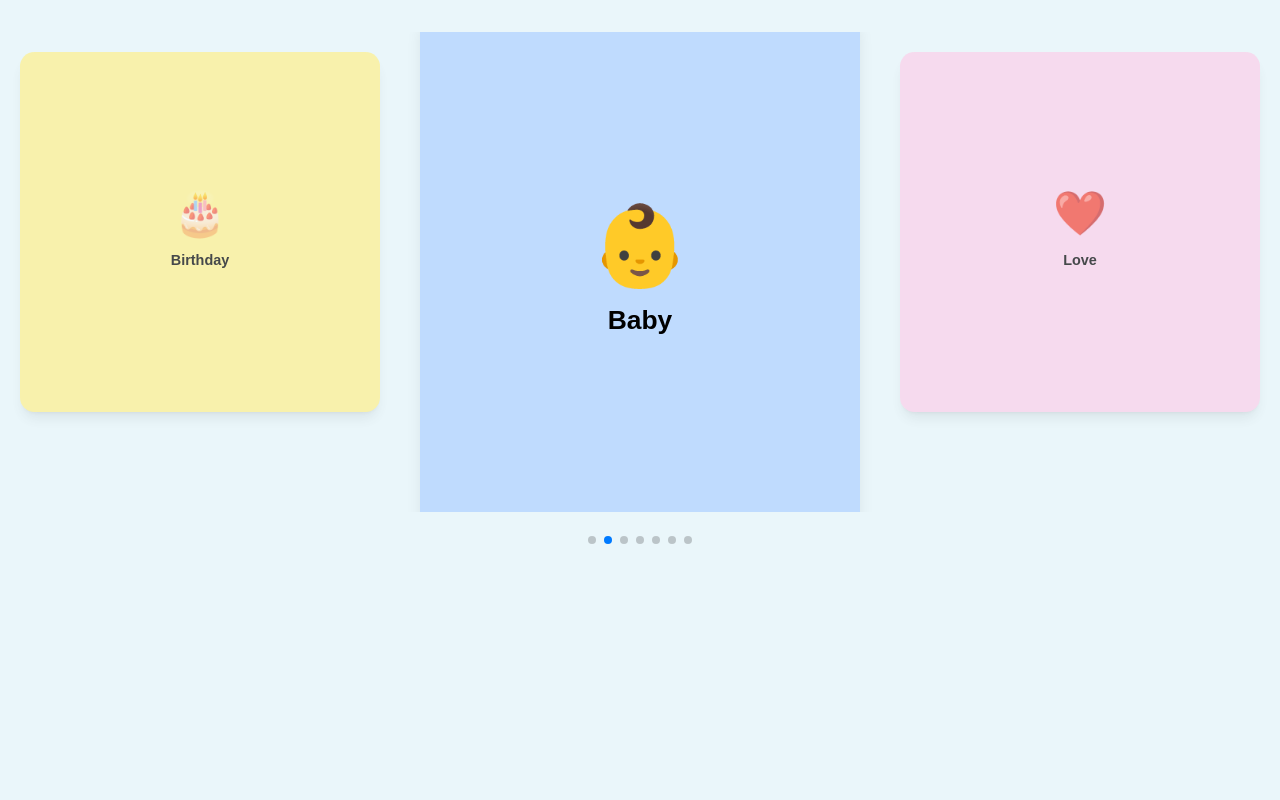
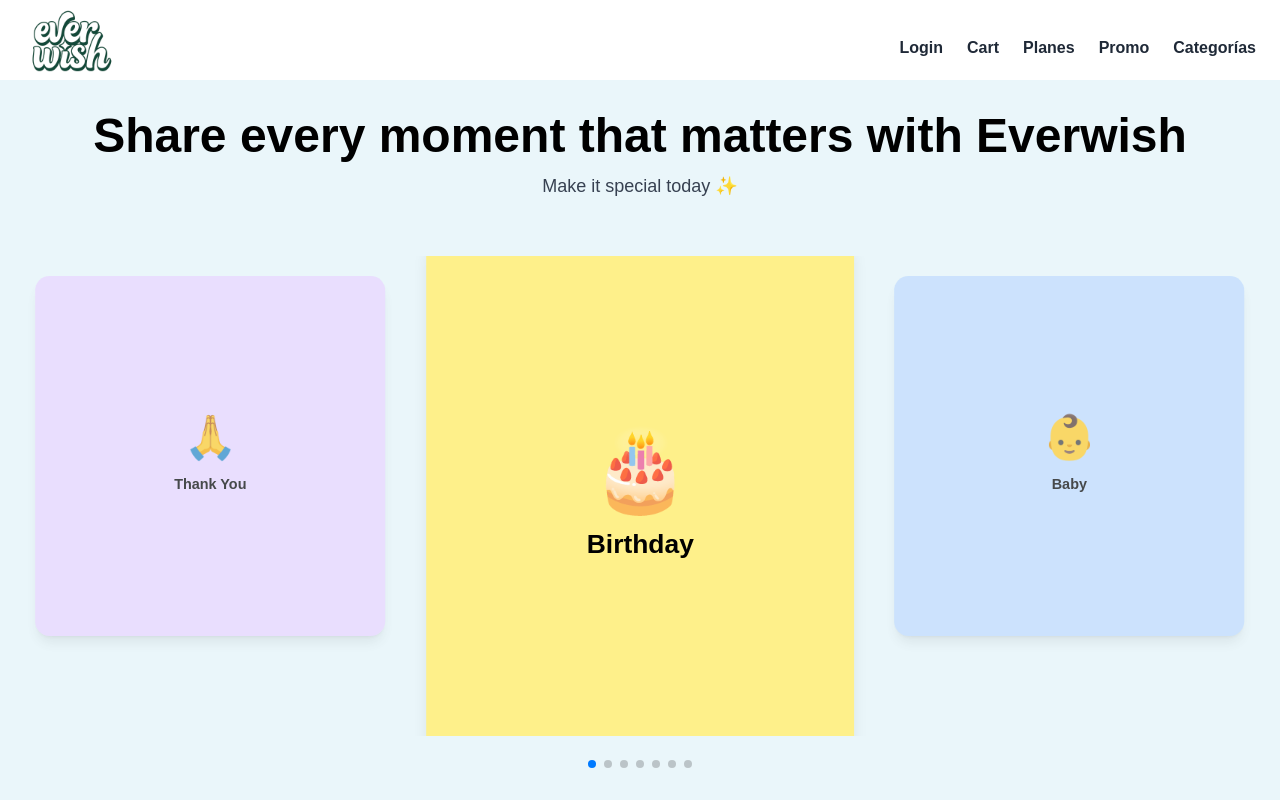
Before and after one commit to everwishhq-commits/EverWish, a Next.js app: page / in a window 1280 px wide. Shown: the top 800 px of the page. Built offline with nearby package versions, Linux system fonts and the light colour scheme.

Commit message:
Update page.js

```diff
--- a/app/page.js
+++ b/app/page.js
@@ -1,66 +1,47 @@
 "use client";
-import { Swiper, SwiperSlide } from "swiper/react";
-import { Pagination, Autoplay } from "swiper/modules";
-import "swiper/css";
-import "swiper/css/pagination";
+import { useState } from "react";
+import Splash from "./components/splash";
+import Header from "./components/header";
+import Carousel from "./components/carousel";
+import Categories from "./components/categories";
+import Reviews from "./components/reviews";
+import Footer from "./components/footer";
 
-const templates = [
-  { title: "Birthday", icon: "🎂", color: "bg-yellow-200" },
-  { title: "Baby", icon: "👶", color: "bg-blue-200" },
-  { title: "Love", icon: "❤️", color: "bg-pink-200" },
-  { title: "Graduation", icon: "🎓", color: "bg-green-200" },
-  { title: "Condolences", icon: "🕊️", color: "bg-gray-200" },
-  { title: "Gifts", icon: "🎁", color: "bg-orange-200" },
-  { title: "Thank You", icon: "🙏", color: "bg-purple-200" },
-];
+export default function Page() {
+  const [loading, setLoading] = useState(true);
 
-export default function Carousel() {
   return (
-    <div className="relative mt-2 py-6 min-h-[520px] overflow-visible">
-      <Swiper
-        centeredSlides={true}
-        loop={true}
-        autoplay={{
-          delay: 4000,
-          disableOnInteraction: false,
-        }}
-        pagination={{ clickable: true, el: ".custom-pagination" }}
-        modules={[Pagination, Autoplay]}
-        breakpoints={{
-          320: { slidesPerView: 1.2, spaceBetween: 15 },   // móvil
-          640: { slidesPerView: 1.6, spaceBetween: 20 },   // tablet
-          1024: { slidesPerView: 2.5, spaceBetween: 30 },  // desktop medio
-          1280: { slidesPerView: 3, spaceBetween: 40 },    // desktop grande
-        }}
-        className="w-full overflow-visible"
-      >
-        {templates.map((card, index) => (
-          <SwiperSlide key={index}>
-            {({ isActive }) => (
-              <div
-                className={`rounded-2xl shadow-lg flex flex-col items-center justify-center transition-all duration-500 ${card.color}
-                ${isActive
-                  ? "scale-110 z-50 h-[400px] md:h-[420px] lg:h-[480px]"  // central más grande
-                  : "scale-90 opacity-70 z-10 h-[320px] md:h-[360px] lg:h-[400px]"}`}
-              >
-                <span className={`${isActive ? "text-7xl" : "text-5xl"} mb-4`}>
-                  {card.icon}
-                </span>
-                <h3
-                  className={`font-semibold ${
-                    isActive ? "text-2xl" : "text-base"
-                  }`}
-                >
-                  {card.title}
-                </h3>
-              </div>
-            )}
-          </SwiperSlide>
-        ))}
-      </Swiper>
+    <>
+      {loading && <Splash onFinish={() => setLoading(false)} />}
+      {!loading && (
+        <>
+          <Header />
+          {/* 👇 padding reducido y sin max-w aquí */}
+          <main className="pt-20 md:pt-24 lg:pt-28 px-4 mx-auto text-center">
+            <h1 className="text-3xl md:text-5xl font-extrabold">
+              Share every moment that matters with Everwish
+            </h1>
+            <p className="mt-3 text-lg text-gray-700">Make it special today ✨</p>
 
-      {/* Dots debajo del carrusel */}
-      <div className="flex justify-center mt-6 mb-4 custom-pagination" />
-    </div>
+            {/* Carousel más cerca del título */}
+            <div className="mt-6 md:mt-8">
+              <Carousel />
+            </div>
+
+            {/* Categories más pegadas al carrusel */}
+            <section className="mt-8 md:mt-10 bg-white rounded-t-3xl shadow-lg py-12 px-4 max-w-5xl mx-auto">
+              <Categories />
+            </section>
+
+            {/* Reviews */}
+            <section className="mt-12 md:mt-14 max-w-5xl mx-auto">
+              <Reviews />
+            </section>
+          </main>
+
+          <Footer />
+        </>
+      )}
+    </>
   );
 }
```
